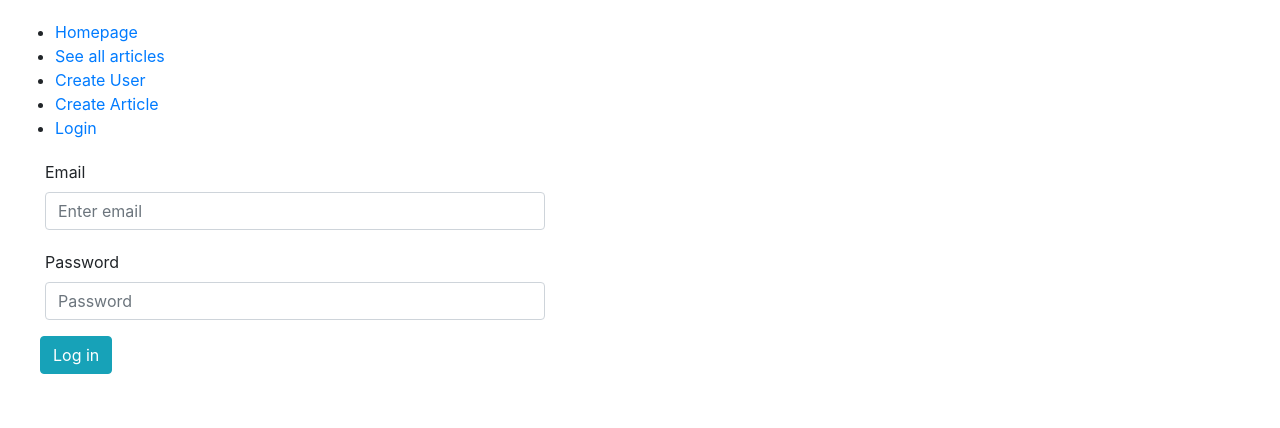
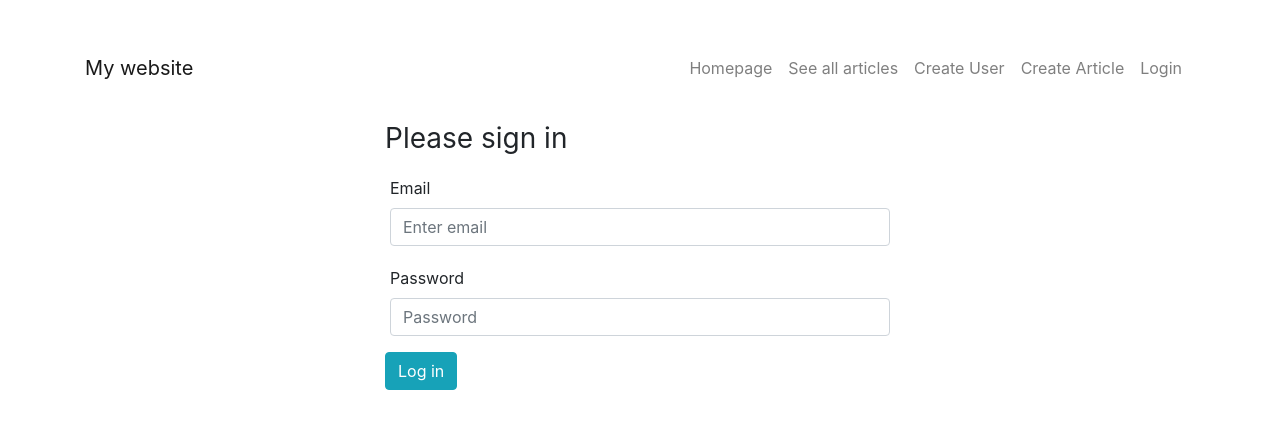
Before and after one commit to akourtis98/React-with-express-backend, a React (Create React App) app in the folder client/: page /login in a window 1280 px wide. Shown: the top 428 px of the page. Built offline with nearby package versions, Linux system fonts and the light colour scheme.

Commit message:
bootstrap navbar

```diff
--- a/client/src/components/Article.js
+++ b/client/src/components/Article.js
@@ -20,7 +20,7 @@ class Article extends Component{
 
     render(){
         return(
-            <div>
+            <div className="Articles-page-container">
                 <Breadcrumb tag="nav">
                     <BreadcrumbItem><Link to='/'>Home</Link></BreadcrumbItem>
                     <BreadcrumbItem><Link to='/articles'>See all articles</Link></BreadcrumbItem>
--- a/client/src/components/Articles.js
+++ b/client/src/components/Articles.js
@@ -24,19 +24,21 @@ class Articles extends Component{
         let articles = this.state.articles.map(article =>
             {
                 let title = '/article/' + article.title;
-                return <li onClick={() => this.handleClick(article._id)} key={article._id}><Link to={title}>{article.title}</Link></li>
+                return <li className="list-group-item" onClick={() => this.handleClick(article._id)} key={article._id}><Link to={title}>{article.title}</Link></li>
             }
         );
 
         return(
-            <div>
+            <div className="Articles-page-container">
                 <Breadcrumb tag="nav">
                     <BreadcrumbItem><Link to='/'>Home</Link></BreadcrumbItem>
                     <BreadcrumbItem><Link to='/articles'>See all articles</Link></BreadcrumbItem>
                 </Breadcrumb>
-                <h3>Articles:</h3>
-                <hr/>
-                { articles }
+                <div className="list-group">
+                    <h3>Articles:</h3>
+                    <hr/>
+                    { articles }
+                </div>
             </div>
         )
     }
--- a/client/src/components/Header.js
+++ b/client/src/components/Header.js
@@ -5,15 +5,34 @@ class Header extends Component{
     render(){
         return(
             <header>
-                <nav>
-                    <ul>
-                        <li><Link to='/'>Homepage</Link></li>
-                        <li><Link to='/articles'>See all articles</Link></li>
-                        <li><Link to='/create/user'>Create User</Link></li>
-                        <li><Link to='/create/article'>Create Article</Link></li>
-                        <li><Link to='/login'>Login</Link></li>
-                    </ul>
-                </nav>
+                    <nav className="navbar navbar-expand-lg navbar-light fixed-top" id="mainNav">
+                        <div className="container">
+                            <a className="navbar-brand">My website</a>
+                                <button className="navbar-toggler navbar-toggler-right" type="button" data-toggle="collapse" data-target="#navbarResponsive" aria-controls="navbarResponsive" aria-expanded="false" aria-label="Toggle navigation">
+                            Menu
+                            <i className="fa fa-bars"></i>
+                            </button>
+                            <div className="collapse navbar-collapse" id="navbarResponsive">
+                                <ul className="navbar-nav ml-auto">
+                                    <li className="nav-item">
+                                        <Link className="nav-link" to='/'>Homepage</Link>
+                                    </li>
+                                    <li className="nav-item">
+                                        <Link className="nav-link" to='/articles'>See all articles</Link>
+                                    </li>
+                                    <li className="nav-item">
+                                        <Link className="nav-link" to='/create/user'>Create User</Link>
+                                    </li>
+                                    <li className="nav-item">
+                                        <Link className="nav-link" to='/create/article'>Create Article</Link>
+                                    </li>
+                                    <li className="nav-item">
+                                        <Link className="nav-link" to='/login'>Login</Link>
+                                    </li>
+                                </ul>
+                            </div>
+                        </div>
+                    </nav>
             </header>
         )
     }
--- a/client/src/components/Login.js
+++ b/client/src/components/Login.js
@@ -46,7 +46,8 @@ class Login extends Component {
     render() {
         return (
             <div className="App">
-                <form>
+                <form className="form-signin">
+                <h1 className="h3 mb-3 font-weight-normal">Please sign in</h1>
                 <div className="form-group">
                     <label htmlFor="exampleInputEmail">Email </label>
                         <input
--- a/client/src/resources/App.css
+++ b/client/src/resources/App.css
@@ -11,31 +11,27 @@ form{
 div{
   margin: 20px 5px;
 }
-ul.breadcrumb {
-  padding: 10px 16px;
-  list-style: none;
-  background-color: #eee;
+
+html,
+body {
+  height: 80%;
 }
-ul.breadcrumb li {
-  display: inline;
-  font-size: 18px;
+
+body {
+  display: -ms-flexbox;
+  display: -webkit-box;
+  display: flex;
+  -ms-flex-align: center;
+  -ms-flex-pack: center;
+  -webkit-box-align: center;
+  align-items: center;
+  -webkit-box-pack: center;
+  justify-content: center;
+  padding-top: 0px;
+  padding-bottom: 0px;
+  background-color: #f5f5f5;
 }
-ul.breadcrumb li+li:before {
-  padding: 8px;
-  color: black;
-  content: "/\00a0";
+
+.Articles-page-container{
+  width:550px;
 }
-ul.breadcrumb li a {
-  color: #0275d8;
-  text-decoration: none;
-}
-ul.breadcrumb li a:hover {
-  color: #01447e;
-  text-decoration: underline;
-}
-#inputErrorHelp{
-  color: red !important;
-}
-#inputSuccessHelp{
-  color: green !important;
-}
```
